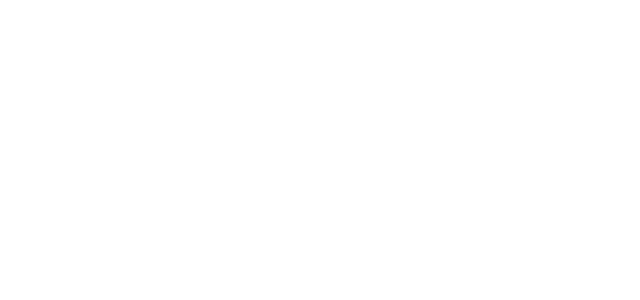
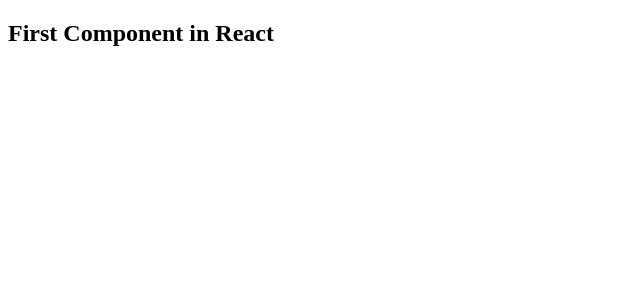
Before and after one commit to bibhusprasad/026_reactjs_tutorial_from_youtube, a React (Vite) app in the folder react-basic/: page / in a window 1280 px wide. Shown: the top 300 px of the page, without its empty margins (0-640 px from the left). Built offline with nearby package versions, Linux system fonts and the light colour scheme.

Commit message:
02. First Component in React

```diff
--- a/react-basic/src/App.jsx
+++ b/react-basic/src/App.jsx
@@ -1,3 +1,4 @@
+import FirstComponent from "./FirstComponent"
 
 
 function App() {
@@ -5,7 +6,7 @@
   return (
     <>
       <div>
-
+        <FirstComponent />
       </div>
     </>
   )
--- /dev/null
+++ b/react-basic/src/FirstComponent.jsx
@@ -0,0 +1,10 @@
+
+function FirstComponent() {
+  return (
+    <div>
+      <h2>First Component in React</h2>
+    </div>
+  )
+}
+
+export default FirstComponent;
```
Also changed, not shown: 1 other file (tests, documents, lock files or other folders).
